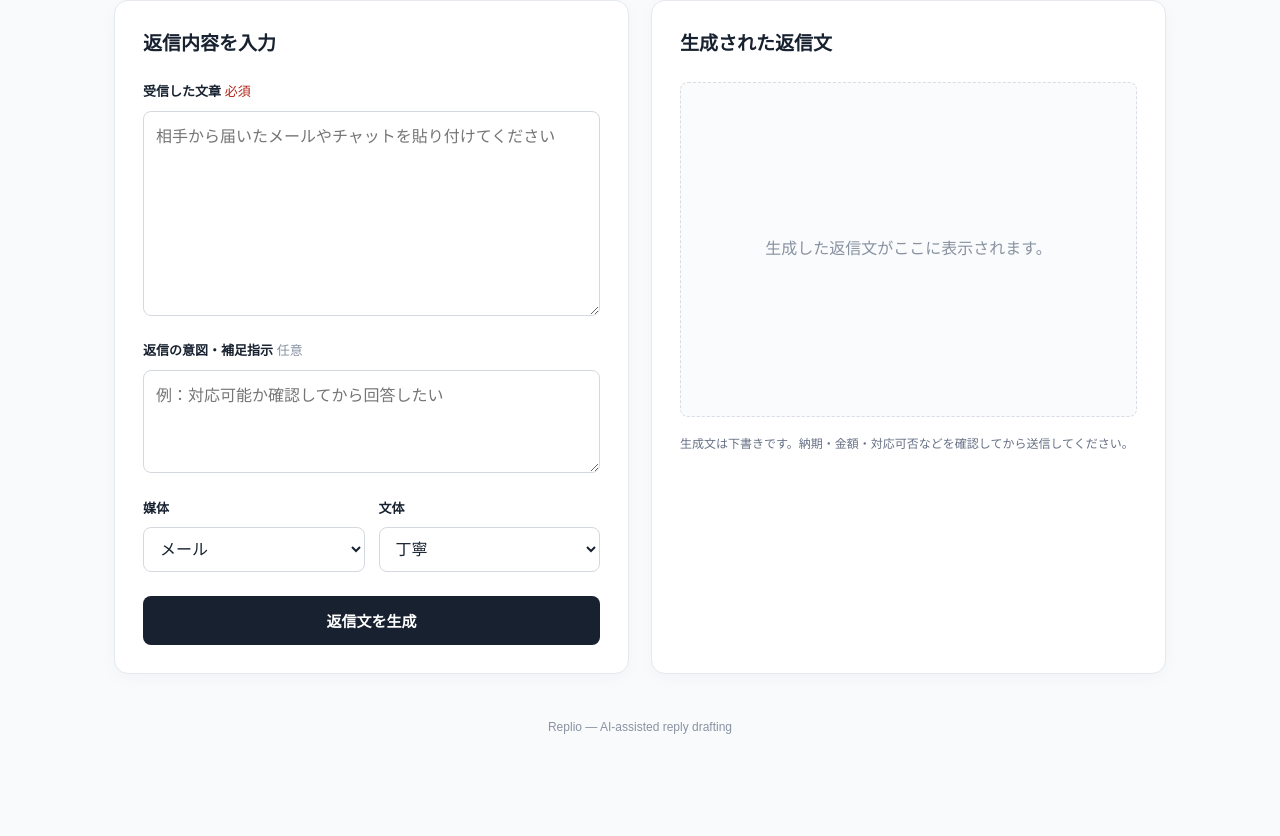
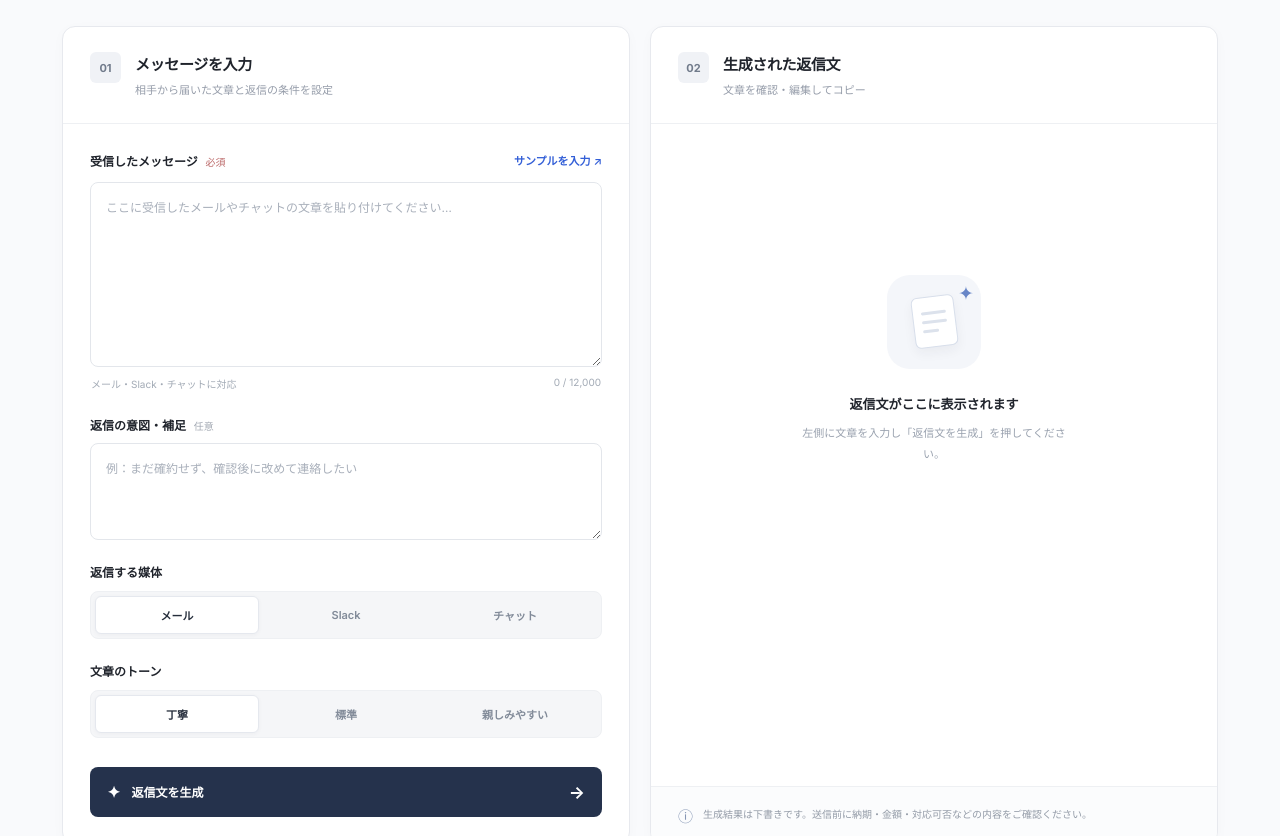
Before and after one commit to yuukioda999/replio, a Next.js app in the folder frontend/: page / in a window 1280 px wide. Shown: the part 264-1100 px from the top of the page. Before the commit the page ends 1045 px from the top, so only its background shows below. Built offline with nearby package versions, Linux system fonts and the light colour scheme.

Commit message:
UI-001: モダンSaaS UI刷新（競合解消版） (#25)
* feat(UI-001): port modern SaaS UI onto main

* feat(UI-001): port modern SaaS UI onto main

* feat(UI-001): port modern SaaS UI onto main

* docs(UI-001): record UI refresh on main base

```diff
--- a/frontend/src/app/page.tsx
+++ b/frontend/src/app/page.tsx
@@ -1,54 +1,62 @@
 "use client";
-import { useRef, useState } from "react";
+import { useState } from "react";
 import { generateReply, validateInput, type Channel, type Tone } from "@/lib/replies";
 
+const channels: { value: Channel; label: string }[] = [{value:"email",label:"メール"},{value:"slack",label:"Slack"},{value:"chat",label:"チャット"}];
+const tones: { value: Tone; label: string }[] = [{value:"polite",label:"丁寧"},{value:"neutral",label:"標準"},{value:"casual",label:"親しみやすい"}];
+const sample = "お世話になっております。来週金曜日までにシステムの修正をご対応いただくことは可能でしょうか？ご確認よろしくお願いいたします。";
 export default function Home() {
-  const [message, setMessage] = useState("");
-  const [instruction, setInstruction] = useState("");
-  const [channel, setChannel] = useState<Channel>("email");
-  const [tone, setTone] = useState<Tone>("polite");
-  const [reply, setReply] = useState("");
-  const [error, setError] = useState("");
-  const [busy, setBusy] = useState(false);
-  const [copied, setCopied] = useState(false);
-  const controller = useRef<AbortController | null>(null);
-
+  const [message,setMessage]=useState("");
+  const [instruction,setInstruction]=useState("");
+  const [channel,setChannel]=useState<Channel>("email");
+  const [tone,setTone]=useState<Tone>("polite");
+  const [reply,setReply]=useState("");
+  const [error,setError]=useState("");
+  const [busy,setBusy]=useState(false);
+  const [copied,setCopied]=useState(false);
+  const [generated,setGenerated]=useState(false);
   async function generate() {
-    const input = { message, instruction, channel, tone };
-    const invalid = validateInput(input);
-    if (invalid) { setError(invalid); return; }
-    if (busy) return;
-    setError(""); setCopied(false); setBusy(true);
-    const abort = new AbortController();
-    controller.current = abort;
-    const timeout = setTimeout(() => abort.abort(), 25000);
-    try { setReply(await generateReply(input, abort.signal)); }
-    catch (e) { setError(abort.signal.aborted ? "通信がタイムアウトしました。再試行してください。" : e instanceof Error ? e.message : "生成に失敗しました。"); }
-    finally { clearTimeout(timeout); controller.current = null; setBusy(false); }
+    const input={message,instruction,channel,tone};
+    const invalid=validateInput(input);
+    if(invalid){setError(invalid);document.getElementById("message")?.focus();return;}
+    if(busy)return;
+    setError("");setCopied(false);setBusy(true);
+    const controller=new AbortController();
+    const timeout=setTimeout(()=>controller.abort(),25000);
+    try{setReply(await generateReply(input,controller.signal));setGenerated(true);}
+    catch(e){setError(controller.signal.aborted?"通信がタイムアウトしました。再試行してください。":e instanceof Error?e.message:"生成に失敗しました。");}
+    finally{clearTimeout(timeout);setBusy(false);}
   }
-  async function copy() {
-    try { await navigator.clipboard.writeText(reply); setCopied(true); setError(""); }
-    catch { setError("コピーできませんでした。手動で選択してコピーしてください。"); }
+  async function copy(){
+    try{await navigator.clipboard.writeText(reply);setCopied(true);setError("");}
+    catch{setError("コピーできませんでした。文章を選択してコピーしてください。");}
   }
-  return <main className="container">
-    <header><span className="brand">Replio</span><span className="tag">返信文ジェネレーター</span></header>
-    <section className="intro"><h1>返信に悩む時間を、もっと短く。</h1><p>受信した文章と伝えたい内容を入力して、返信の下書きを作成します。</p></section>
-    <div className="workspace">
-      <section className="panel"><h2>返信内容を入力</h2>
-        <label htmlFor="message">受信した文章 <span className="required">必須</span></label>
-        <textarea id="message" rows={7} value={message} onChange={e => setMessage(e.target.value)} placeholder="相手から届いたメールやチャットを貼り付けてください" maxLength={12000} />
-        <label htmlFor="instruction">返信の意図・補足指示 <span className="optional">任意</span></label>
-        <textarea id="instruction" rows={3} value={instruction} onChange={e => setInstruction(e.target.value)} placeholder="例：対応可能か確認してから回答したい" maxLength={2000} />
-        <div className="choices"><div><label htmlFor="channel">媒体</label><select id="channel" value={channel} onChange={e => setChannel(e.target.value as Channel)}><option value="email">メール</option><option value="slack">Slack</option><option value="chat">ビジネスチャット</option></select></div>
-        <div><label htmlFor="tone">文体</label><select id="tone" value={tone} onChange={e => setTone(e.target.value as Tone)}><option value="polite">丁寧</option><option value="neutral">標準</option><option value="casual">親しみやすい</option></select></div></div>
-        <button className="primary" type="button" onClick={generate} disabled={busy}>{busy ? "生成中…" : reply ? "返信文を再生成" : "返信文を生成"}</button>
-        {error && <p role="alert" className="error">{error}</p>}
-      </section>
-      <section className="panel"><div className="resultHeading"><h2>生成された返信文</h2>{reply && <button type="button" onClick={copy}>{copied ? "コピーしました" : "コピー"}</button>}</div>
-        {reply ? <><label htmlFor="reply">内容を編集できます</label><textarea id="reply" rows={13} value={reply} onChange={e => { setReply(e.target.value); setCopied(false); }} /></> : <div className="empty" aria-live="polite">{busy ? "返信文を作成しています…" : "生成した返信文がここに表示されます。"}</div>}
-        <p className="notice">生成文は下書きです。納期・金額・対応可否などを確認してから送信してください。</p>
-      </section>
-    </div>
-    <footer>Replio — AI-assisted reply drafting</footer>
-  </main>;
+  return <div className="app-shell">
+    <header className="topbar"><div className="topbar-inner"><a className="wordmark" href="/" aria-label="Replio ホーム"><span className="logo-symbol">R<span>.</span></span><span>replio</span></a><span className="top-divider"/><span className="top-label">返信文ジェネレーター</span><span className="top-spacer"/><span className="status"><span className="status-dot"/>ワークスペース</span></div></header>
+    <main className="main">
+      <div className="heading"><div className="eyebrow"><span className="eyebrow-line"/> YOUR WRITING ASSISTANT</div><h1>返信を、もっとスマートに。</h1><p>受信したメッセージを貼り付けるだけ。伝えたいことに合わせた返信の下書きを作成します。</p></div>
+      <div className="editor-grid">
+        <section className="surface input-panel" aria-labelledby="input-title">
+          <div className="surface-head"><div className="section-index">01</div><div><h2 id="input-title">メッセージを入力</h2><p>相手から届いた文章と返信の条件を設定</p></div></div>
+          <div className="form-content">
+            <div className="field-heading"><label htmlFor="message">受信したメッセージ <span className="required">必須</span></label><button type="button" className="text-action" onClick={()=>{setMessage(sample);setInstruction("対応可能か社内で確認してから回答したい。");setError("");}}>サンプルを入力 <span aria-hidden="true">↗</span></button></div>
+            <textarea id="message" className="message-field" rows={7} maxLength={12000} value={message} onChange={e=>setMessage(e.target.value)} placeholder="ここに受信したメールやチャットの文章を貼り付けてください…" aria-invalid={!!error&&!message.trim()}/>
+            <div className="field-foot"><span>メール・Slack・チャットに対応</span><span>{message.length.toLocaleString()} / 12,000</span></div>
+            <div className="field-group"><label htmlFor="instruction">返信の意図・補足 <span className="optional">任意</span></label><textarea id="instruction" rows={3} maxLength={2000} value={instruction} onChange={e=>setInstruction(e.target.value)} placeholder="例：まだ確約せず、確認後に改めて連絡したい"/></div>
+            <div className="control-group"><span className="control-label" id="channel-label">返信する媒体</span><div className="segmented" role="group" aria-labelledby="channel-label">{channels.map(c=><button key={c.value} type="button" className={channel===c.value?"segment active":"segment"} aria-pressed={channel===c.value} onClick={()=>setChannel(c.value)}>{c.label}</button>)}</div></div>
+            <div className="control-group"><span className="control-label" id="tone-label">文章のトーン</span><div className="segmented" role="group" aria-labelledby="tone-label">{tones.map(t=><button key={t.value} type="button" className={tone===t.value?"segment active":"segment"} aria-pressed={tone===t.value} onClick={()=>setTone(t.value)}>{t.label}</button>)}</div></div>
+            <button className="generate-button" type="button" disabled={busy} onClick={generate}>{busy?<><span className="spinner" aria-hidden="true"/>生成しています…</>:<><span aria-hidden="true">✦</span>{generated?"返信文を再生成":"返信文を生成"}<span className="button-arrow" aria-hidden="true">→</span></>}</button>
+            {error&&<div role="alert" className="error-box"><span aria-hidden="true">!</span>{error}<button type="button" onClick={()=>setError("")} aria-label="エラーを閉じる">×</button></div>}
+          </div>
+        </section>
+        <section className="surface output-panel" aria-labelledby="output-title">
+          <div className="surface-head"><div className="section-index">02</div><div><h2 id="output-title">生成された返信文</h2><p>文章を確認・編集してコピー</p></div>{reply&&<span className="ready-tag">生成済み</span>}</div>
+          <div className="output-body" aria-live="polite">{reply?<><div className="output-toolbar"><span><span className="edit-indicator"/>編集可能</span><button type="button" className="copy-button" onClick={copy} disabled={!reply}>{copied?"✓ コピーしました":"▢ コピーする"}</button></div><label htmlFor="reply" className="sr-only">生成された返信文を編集</label><textarea id="reply" className="reply-field" rows={14} value={reply} onChange={e=>{setReply(e.target.value);setCopied(false);}}/></>:<div className="empty-state"><div className="empty-graphic" aria-hidden="true"><div className="paper"><span/><span/><span/></div><span className="sparkle">✦</span></div><h3>{busy?"返信文を作成中…":"返信文がここに表示されます"}</h3><p>{busy?"少々お待ちください。":"左側に文章を入力し「返信文を生成」を押してください。"}</p></div>}</div>
+          <div className="output-note"><span className="note-icon" aria-hidden="true">ⓘ</span><p>生成結果は下書きです。送信前に納期・金額・対応可否などの内容をご確認ください。</p></div>
+        </section>
+      </div>
+      <div className="bottom-hint"><span>✦</span> 伝えたいことを補足すると、より意図に沿った返信を作成できます。</div>
+    </main>
+    <footer className="footer"><span>© 2026 Replio</span><span>Thoughtful replies, made simple.</span></footer>
+  </div>;
 }
```
Also changed, not shown: frontend/src/app/globals.css, 2 other files (tests, documents, lock files or other folders).
